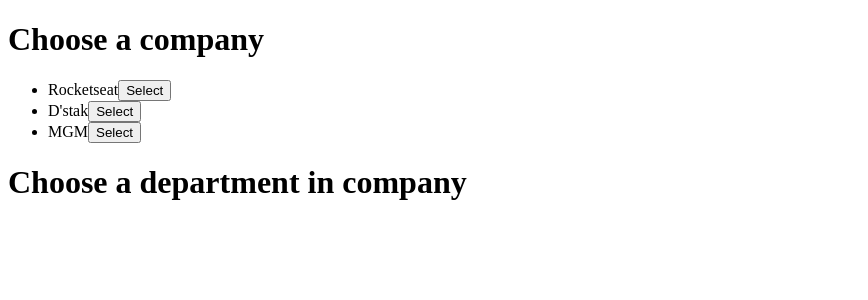
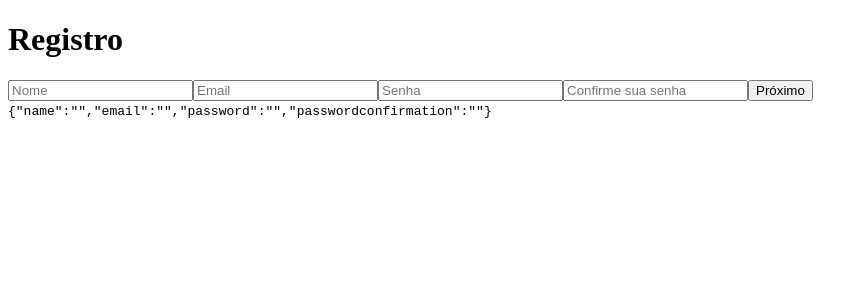
Before and after one commit to AugustoHTPereira/dotnet-api-callhub, a React (Create React App) app in the folder Callhub.Presentation.Frontend/callhub/: page /register in a window 1280 px wide. Shown: the top 300 px of the page, without its empty margins (0-868 px from the left). Built offline with nearby package versions, Linux system fonts and the light colour scheme; the HTML template or start-up script is replaced by a standard one.

Commit message:
Registrando e atualizando departamento ao registrar

```diff
--- a/Callhub.Presentation.Frontend/callhub/src/components/Register/ChooseCompany/index.js
+++ b/Callhub.Presentation.Frontend/callhub/src/components/Register/ChooseCompany/index.js
@@ -1,33 +1,65 @@
-import React from "react";
+import React, { Component } from "react";
 import { connect } from "react-redux";
-import * as CompanyActions from "../../../store/actions/Company";
 import { bindActionCreators } from "redux";
+import * as UserActions from "../../../store/actions/User";
+import api from "../../../services/Api";
 
-const ChooseCompany = ({ companies, chooseCompany }) => {
+class ChooseCompany extends Component {
+  constructor(props) {
+    super(props);
+
+    this.state = {
+      companies: [],
+      selectedCompany: {},
+    };
+  }
+
+  async componentDidMount() {
+    try {
+      const response = await api.get("/companies");
+      console.log(response.data);
+      this.setState({ ...this.state, companies: response.data });
+      console.log(this.state);
+      console.log("props", this.props)
+    } catch (error) {
+      console.error("ERRO NA COMUNICAÇÃO COM O SERVIDOR", error);
+    }
+  }
+
+  async selectCompany(event, company) {
+    event.preventDefault();
+    await this.setState({ ...this.state, selectedCompany: company });
+    console.log("state", this.state);
+
+    this.props.setUserCompany(company);
+    this.props.next("DEPARTMENT");
+  }
+
+  render() {
     return (
       <div>
-      <h1>Choose a company</h1>
-
+        <h1>Choose company</h1>
         <ul>
-        {companies.map(company => (
-          <li key={company.id}>
+          {this.state.companies.map((company) => (
+            <li
+              onClick={(event) => this.selectCompany(event, company)}
+              key={company.id}
+            >
               {company.name}
-            <button onClick={() => chooseCompany(company)}>
-              Select
-            </button>
             </li>
           ))}
         </ul>
+        Company: {JSON.stringify(this.props.company)}
       </div>
     );
-};
+  }
+}
 
-const mapStateToProps = state => ({
-  companies: state.company.list
+const mapDispatchToProps = (dispatch) =>
+  bindActionCreators(UserActions, dispatch);
+
+const mapStateToProps = (state) => ({
+  company: state.user,
 });
 
-const mapDispatchToProps = dispatch => bindActionCreators(CompanyActions, dispatch);
-
-export default connect(mapStateToProps, mapDispatchToProps)(
-  ChooseCompany
-);
+export default connect(mapStateToProps, mapDispatchToProps)(ChooseCompany);
--- a/Callhub.Presentation.Frontend/callhub/src/components/Register/ChooseDepartment/index.js
+++ b/Callhub.Presentation.Frontend/callhub/src/components/Register/ChooseDepartment/index.js
@@ -1,31 +1,72 @@
-import React from "react";
+import React, { Component } from "react";
 import { connect } from "react-redux";
+import api from "../../../services/Api";
 
+class ChooseDepartment extends Component {
+  constructor(props) {
+    super(props);
 
-const ChooseDepartment = ({ company }) => {
-  const ShowDepartments = () => {
-    if (company.departments) {
-      return company.departments.map(department => (
-        <li key={department.id}>{department.name}</li>
-      ));
+    this.state = {
+      departments: [],
+      selectedDepartment: {},
+      company: this.props.company,
+    };
+  }
+
+  async componentDidMount() {
+    try {
+      const response = await api.get(
+        `companies/${this.state.company.id}/departments`
+      );
+      this.setState({ ...this.state, departments: response.data });
+      console.log(this.state);
+    } catch (error) {
+      console.error("Error while gettin departments", error.message);
     }
+  }
 
-    return null;
-  };
+  async selectDepartment(event, departmentId) {
+    if (
+      !window.confirm(
+        "Tem certeza de que deseja pedir entrada em " + departmentId + "?"
+      )
+    )
+      return;
 
-  return (
-    <div>
-      <h1>
-        Choose a department in company <strong>{company.name}</strong>
-      </h1>
+    const response = await api.post(`users/department/${departmentId}`, {}, {
+      headers: {
+        Authorization: `Bearer ${this.props.accessToken}`
+      }
+    });
+    console.log(response);
+  }
 
-      <ul>
-        <ShowDepartments />
-      </ul>
-    </div>
-  );
-};
+  render() {
+    return (
+      <div>
+        <h1>Choose a department for {this.state.company.name}</h1>
+        {this.state.departments.length > 0 ? (
+          <ul>
+            {this.state.departments.map((department, index) => (
+              <li
+                onClick={(event) => this.selectDepartment(event, department.id)}
+                key={index}
+              >
+                {department.name}
+              </li>
+            ))}
+          </ul>
+        ) : (
+          <h1>No department found</h1>
+        )}
+      </div>
+    );
+  }
+}
 
-export default connect(state => ({ company: state.company.selected }))(
-  ChooseDepartment
-);
+const mapStateToProps = (state) => ({
+  company: state.user.company,
+  accessToken: state.user.token.accessToken,
+});
+
+export default connect(mapStateToProps)(ChooseDepartment);
--- /dev/null
+++ b/Callhub.Presentation.Frontend/callhub/src/components/Register/index.js
@@ -0,0 +1,102 @@
+import React, { Component } from "react";
+import api from "../../services/Api";
+import { bindActionCreators } from "redux";
+import { connect } from "react-redux";
+import * as UserActions from "../../store/actions/User";
+
+class Register extends Component {
+  constructor(props) {
+    super(props);
+    this.handleSubmit.bind(this);
+
+    this.state = {
+      name: "",
+      email: "",
+      password: "",
+      passwordconfirmation: "",
+    };
+  }
+
+  handleSubmit = async (event) => {
+    event.preventDefault();
+    try {
+      const response = await api.post("accounts", this.state);
+
+      console.log(response.data);
+
+      const {
+        accessToken,
+        refreshToken,
+        expiressAt,
+        createdAt,
+      } = response.data;
+
+      this.props.setUserToken({
+        accessToken,
+        refreshToken,
+        expiressAt,
+        createdAt,
+      });
+
+      this.props.next("COMPANY");
+    } catch (error) {
+      alert(
+        "Ocorreu algum erro ao tentar te cadastrar. Verifique os dados e tente novamente!"
+      );
+    }
+  };
+
+  render() {
+    return (
+      <div>
+        <h1>Registro</h1>
+        <form onSubmit={this.handleSubmit}>
+          <input
+            onChange={(e) =>
+              this.setState({ ...this.state, name: e.target.value })
+            }
+            value={this.state.name}
+            placeholder="Nome"
+            type="text"
+          />
+          <input
+            onChange={(e) =>
+              this.setState({ ...this.state, email: e.target.value })
+            }
+            value={this.state.email}
+            placeholder="Email"
+            type="email"
+          />
+          <input
+            onChange={(e) =>
+              this.setState({ ...this.state, password: e.target.value })
+            }
+            value={this.state.password}
+            placeholder="Senha"
+            type="password"
+          />
+          <input
+            onChange={(e) =>
+              this.setState({
+                ...this.state,
+                passwordconfirmation: e.target.value,
+              })
+            }
+            value={this.state.passwordconfirmation}
+            placeholder="Confirme sua senha"
+            type="password"
+          />
+
+          <input type="submit" value="Próximo" />
+        </form>
+
+        <code>{JSON.stringify(this.state)}</code>
+      </div>
+    );
+  }
+}
+
+const mapDispatchToProps = (dispatch) =>
+  bindActionCreators(UserActions, dispatch);
+
+export default connect(null, mapDispatchToProps)(Register);
--- a/Callhub.Presentation.Frontend/callhub/src/pages/Register/index.js
+++ b/Callhub.Presentation.Frontend/callhub/src/pages/Register/index.js
@@ -1,18 +1,29 @@
-import React from "react";
+import React, { useState, useEffect } from "react";
 import ChooseCompany from "../../components/Register/ChooseCompany";
 import ChooseDepartment from "../../components/Register/ChooseDepartment";
+import RegisterComponent from "../../components/Register";
 import { Provider } from "react-redux";
 import store from "../../store";
+import { useParams } from "react-router-dom";
 
-// import { Container } from './styles';
+const Register = () => {
+  const [stage, setStage] = useState("REGISTER");
 
-const Register = () => (
-  <div>
-    <Provider store={store}>
-      <ChooseCompany />
-      <ChooseDepartment />
-    </Provider>
-  </div>
-);
+  const stages = {
+    REGISTER: <RegisterComponent next={setStage} />,
+    COMPANY: <ChooseCompany next={setStage} />,
+    DEPARTMENT: <ChooseDepartment next={setStage} />,
+  };
+
+  const HandleStages = () => stages[stage];
+
+  return (
+    <div>
+      <Provider store={store}>
+        <HandleStages />
+      </Provider>
+    </div>
+  );
+};
 
 export default Register;
--- /dev/null
+++ b/Callhub.Presentation.Frontend/callhub/src/services/Api/index.js
@@ -0,0 +1,9 @@
+import Axios from "axios";
+
+const api = Axios.create({
+
+  baseURL: "http://localhost:5000/"
+
+});
+
+export default api;
--- a/Callhub.Presentation.Frontend/callhub/src/store/actions/Company/index.js
+++ /dev/null
@@ -1,6 +0,0 @@
-export const chooseCompany = company => {
-  return {
-    type: "SET_COMPANY",
-    company
-  };
-};
--- a/Callhub.Presentation.Frontend/callhub/src/store/actions/User/index.js
+++ b/Callhub.Presentation.Frontend/callhub/src/store/actions/User/index.js
@@ -0,0 +1,9 @@
+export const setUserCompany = (company) => ({
+  type: "SET_USERCOMPANY",
+  payload: company,
+});
+
+export const setUserToken = (token) => ({
+  type: "SET_USERTOKEN",
+  payload: token,
+});
--- a/Callhub.Presentation.Frontend/callhub/src/store/reducers/Company/index.js
+++ /dev/null
@@ -1,44 +0,0 @@
-const INITIAL_STATE = {
-  list: [
-    {
-      id: 1,
-      name: "Rocketseat",
-      departments: [
-        { id: 1, name: "financeiro" },
-        { id: 2, name: "compras" },
-        { id: 3, name: "controladoria" }
-      ]
-    },
-    {
-      id: 2,
-      name: "D'stak",
-      departments: [
-        { id: 1, name: "contabilidade" },
-        { id: 2, name: "compras" },
-        { id: 3, name: "controladoria" }
-      ]
-    },
-    {
-      id: 3,
-      name: "MGM",
-      departments: [
-        { id: 1, name: "financeiro" },
-        { id: 2, name: "compras" },
-        { id: 3, name: "controladoria" },
-        { id: 4, name: "engenharia" },
-        { id: 5, name: "ti" }
-      ]
-    }
-  ],
-  selected: {}
-};
-
-export default function company(state = INITIAL_STATE, action) {
-  switch (action.type) {
-    case "SET_COMPANY":
-      return { ...state, selected: action.company };
-
-    default:
-      return state;
-  }
-}
--- a/Callhub.Presentation.Frontend/callhub/src/store/reducers/User/index.js
+++ b/Callhub.Presentation.Frontend/callhub/src/store/reducers/User/index.js
@@ -2,13 +2,21 @@
   id: "",
   name: "",
   department: {},
-  avatar_url: ""
+  avatar_url: "",
+  token: {},
+  company: {},
 };
 
 export default function user(state = INITIAL_STATE, action) {
   switch (action.type) {
     case "SET_USER":
-      return { state: action.user };
+      return { state: action.payload };
+
+    case "SET_USERCOMPANY":
+      return { ...state, company: action.payload };
+
+    case "SET_USERTOKEN":
+      return { ...state, token: action.payload };
 
     default:
       return state;
--- a/Callhub.Presentation.Frontend/callhub/src/store/reducers/index.js
+++ b/Callhub.Presentation.Frontend/callhub/src/store/reducers/index.js
@@ -1,9 +1,7 @@
 import { combineReducers } from "redux";
 
-import company from "./Company";
 import user from "./User";
 
 export default combineReducers({
-  company,
   user
 });
```
Also changed, not shown: 1 other file (tests, documents, lock files or other folders). Lines whose indentation alone changed are shown as unchanged.
